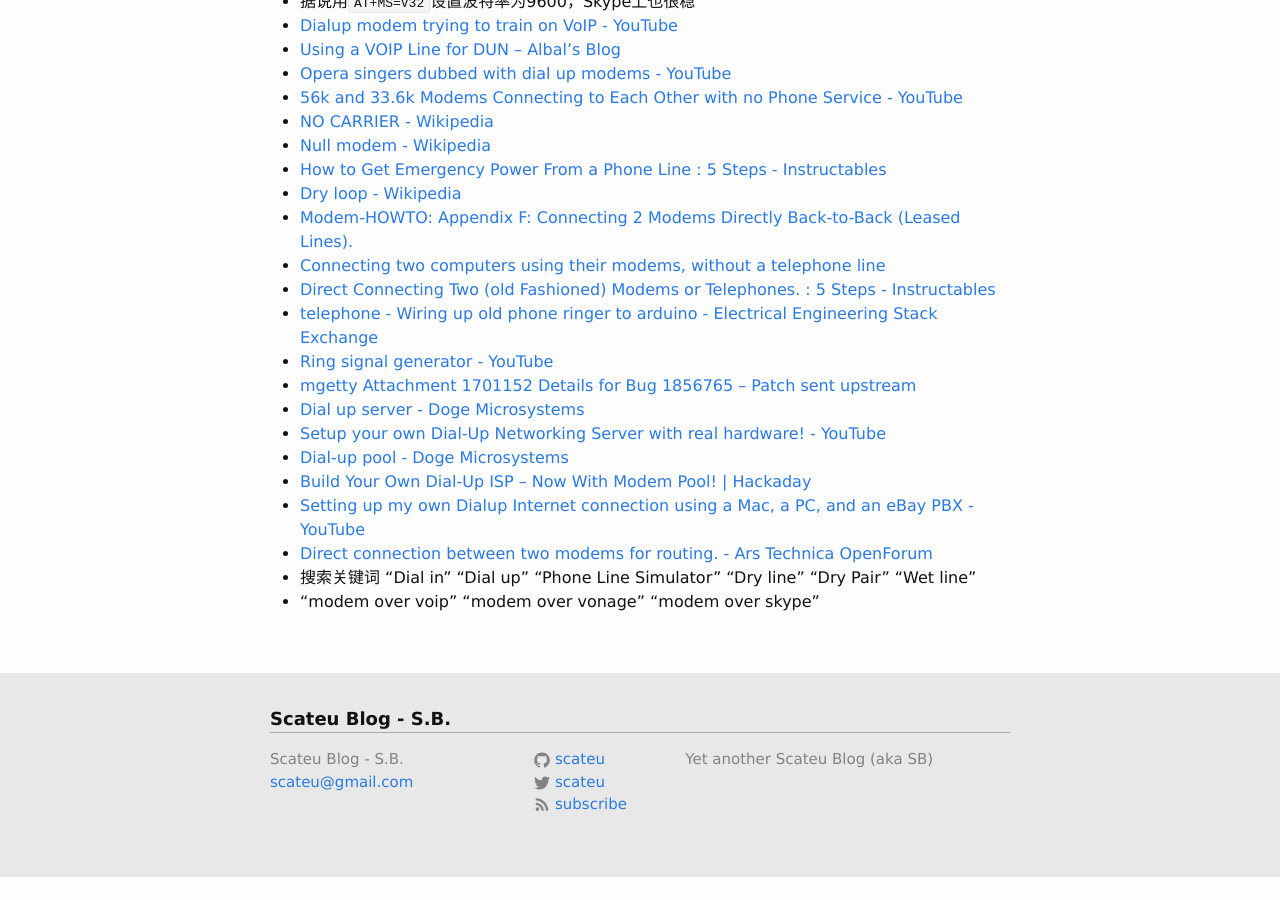
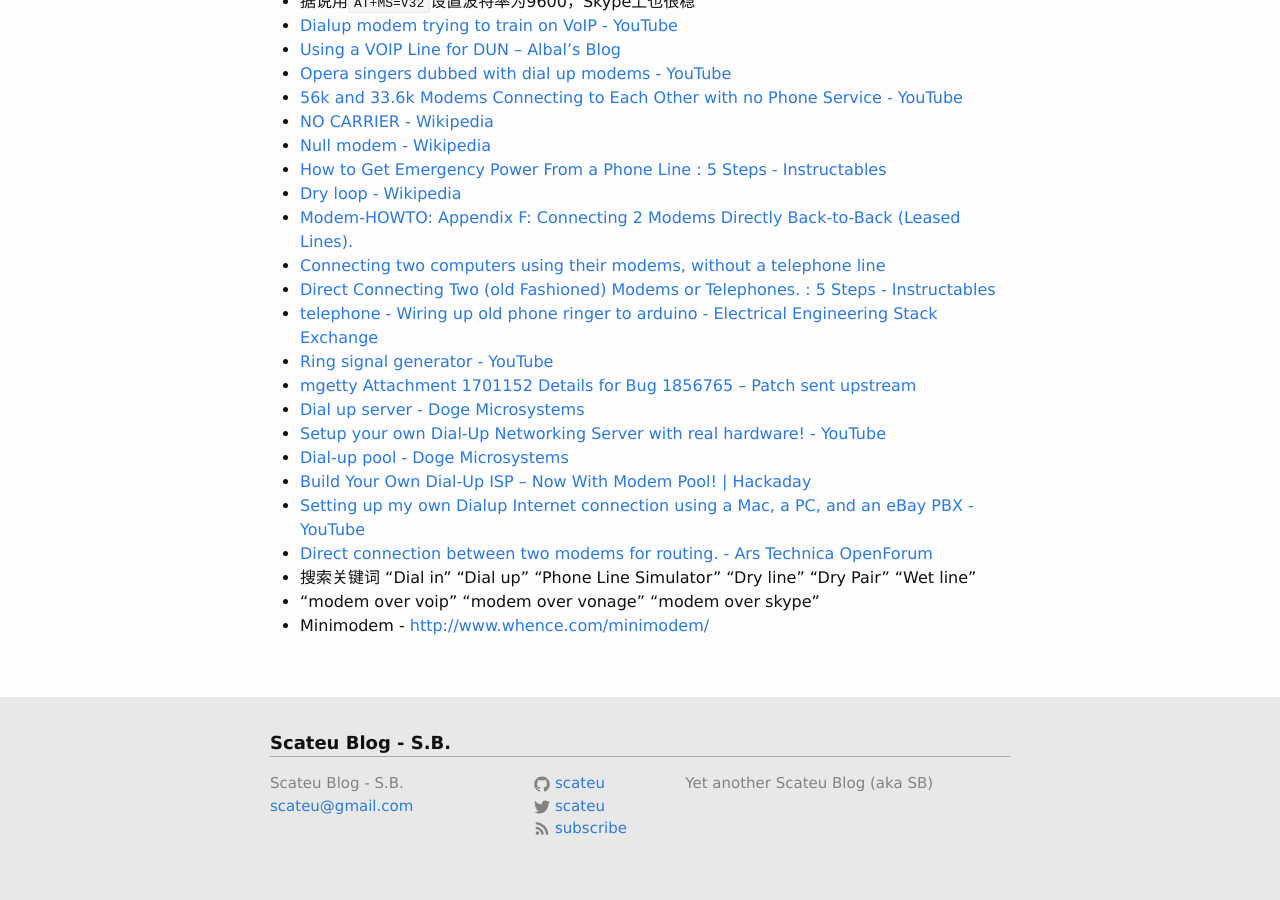
Before and after one commit to scateu/scateu.github.io, a Jekyll site: the page built from _posts/2021-01-29-modem.md, in a window 1280 px wide and 900 px high, scrolled down 2473 px. Built offline with Jekyll 4.4.1, drawn with Linux system fonts in a browser that asks for light colours; nearby versions of some CDN libraries; comment, search, counter and statistics services are not loaded; before the commit the page ends 3349 px from its top, so only the background shows below that.

Commit message:
Sat Jan 30 01:04:39 CST 2021

```diff
--- a/_posts/2021-01-29-modem.md
+++ b/_posts/2021-01-29-modem.md
@@ -125,3 +125,4 @@
  - [Direct connection between two modems for routing. - Ars Technica OpenForum](https://arstechnica.com/civis/viewtopic.php?f=10&t=1012182)
  - 搜索关键词 "Dial in" "Dial up" "Phone Line Simulator" "Dry line" "Dry Pair" "Wet line"
  - "modem over voip" "modem over vonage" "modem over skype"
+ - Minimodem  - <http://www.whence.com/minimodem/>
```
